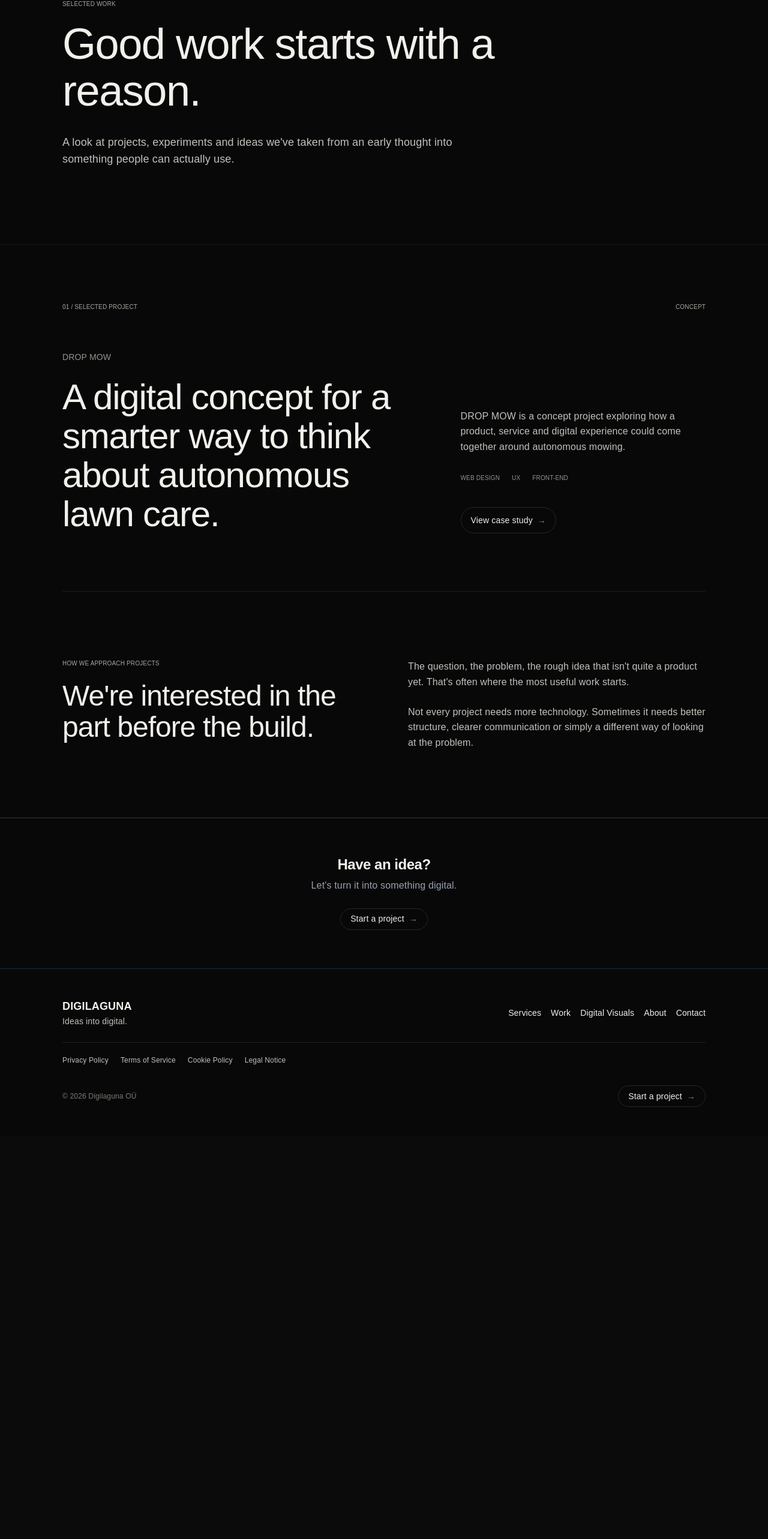
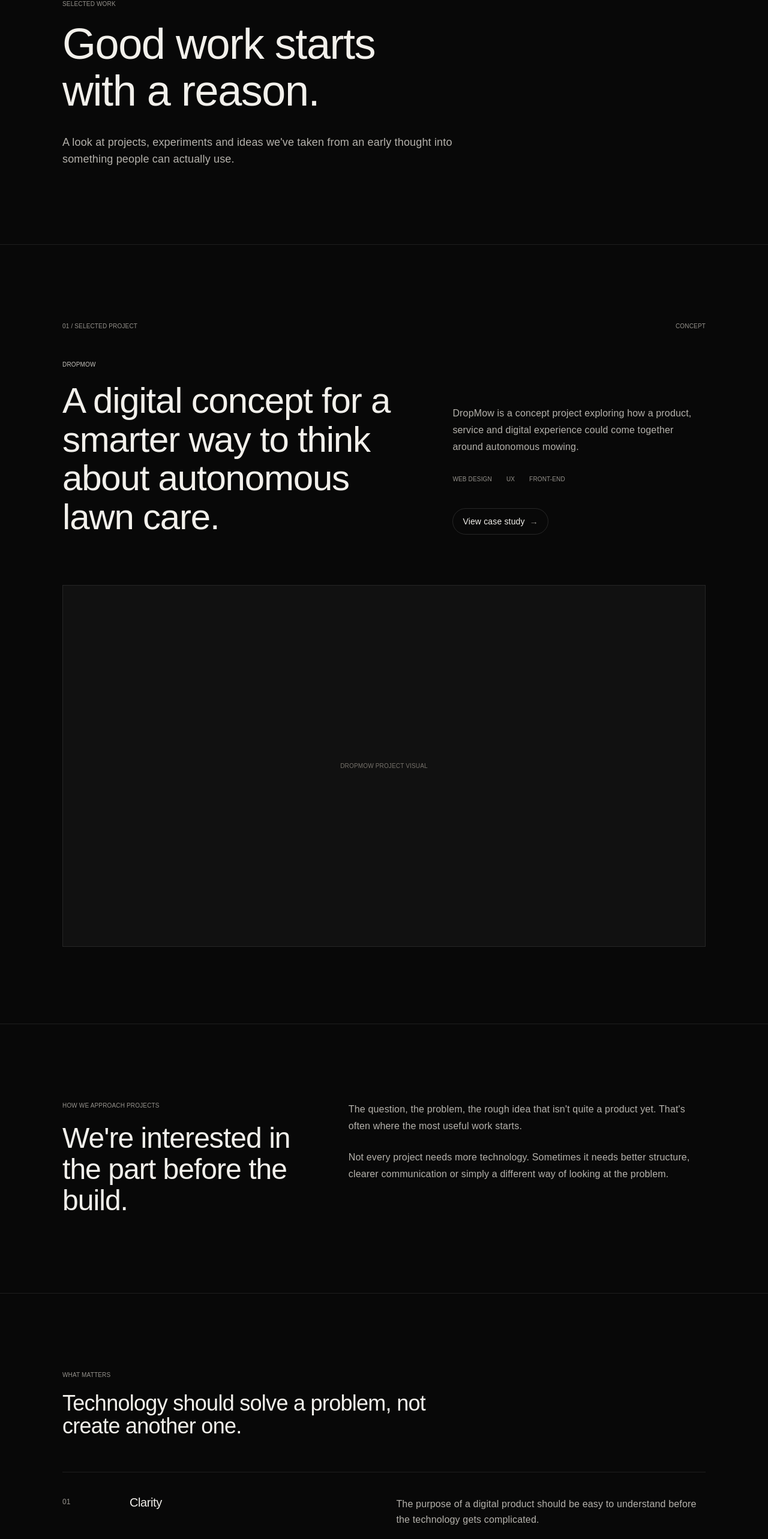
Before and after one commit to kaukaaslane/digilaguna, a Next.js app: page /work in a window 1280 px wide. Shown: the part 217-2782 px from the top of the page at 60% size. Before the commit the page ends 2110 px from the top, so only its background shows below. Built offline with nearby package versions, Linux system fonts and the light colour scheme.

Commit message:
Refine work page layout and styling

```diff
--- a/app/work/page.tsx
+++ b/app/work/page.tsx
@@ -3,20 +3,22 @@ import ProjectCTA from "../components/ProjectCTA";
 
 export default function Work() {
   return (
-    <div className="overflow-x-hidden bg-[#080808] text-[#f2f0eb]">
-      {/* Hero */}
-      <section className="border-b border-white/[0.08]">
+    <main className="overflow-x-hidden bg-[#080808] text-[#f2f0eb]">
+      {/* HERO */}
+      <section className="border-b border-white/[0.09]">
         <div className="site-container py-24 md:py-32">
           <div className="max-w-4xl">
-            <div className="mb-5 text-[10px] uppercase tracking-[0.22em] text-[#77736c]">
+            <div className="mb-5 text-[10px] font-medium uppercase tracking-[0.28em] text-[#66645f]">
               Selected work
             </div>
 
-            <h1 className="max-w-3xl text-5xl font-medium leading-[0.98] tracking-[-0.03em] md:text-7xl">
-              Good work starts with a reason.
+            <h1 className="max-w-3xl text-5xl font-medium leading-[0.98] tracking-[-0.04em] sm:text-6xl md:text-7xl">
+              Good work starts
+              <br className="hidden sm:block" />
+              with a reason.
             </h1>
 
-            <p className="mt-8 max-w-2xl text-base leading-7 text-[#a7a39b] md:text-lg">
+            <p className="mt-8 max-w-2xl text-base leading-7 text-[#88857e] sm:text-lg">
               A look at projects, experiments and ideas we&apos;ve taken from
               an early thought into something people can actually use.
             </p>
@@ -24,35 +26,38 @@ export default function Work() {
         </div>
       </section>
 
-      {/* Selected project */}
-      <section>
-        <div className="site-container">
-          <article className="border-b border-white/[0.08] py-16 md:py-24">
-            <div className="mb-16 flex items-center justify-between text-[10px] uppercase tracking-[0.18em] text-[#77736c]">
+      {/* SELECTED PROJECT */}
+      <section className="border-b border-white/[0.09]">
+        <div className="site-container py-24 md:py-32">
+          <article>
+            {/* Project meta */}
+            <div className="mb-12 flex flex-wrap items-center justify-between gap-4 text-[10px] font-medium uppercase tracking-[0.22em] text-[#66645f]">
               <span>01 / Selected project</span>
               <span>Concept</span>
             </div>
 
-            <div className="grid gap-12 md:grid-cols-[1fr_0.7fr] md:gap-20">
+            <div className="grid gap-12 lg:grid-cols-[1.15fr_0.85fr] lg:gap-20">
+              {/* Project introduction */}
               <div>
-                <div className="mb-6 text-sm uppercase tracking-[0.18em] text-[#66645f]">
-                  DROP MOW
+                <div className="mb-5 text-[10px] font-medium uppercase tracking-[0.28em] text-[#a7a39b]">
+                  DropMow
                 </div>
 
-                <h2 className="max-w-2xl text-4xl font-medium leading-[1.02] tracking-[-0.025em] md:text-6xl">
+                <h2 className="max-w-3xl text-4xl font-medium leading-[1.02] tracking-[-0.035em] sm:text-5xl md:text-6xl">
                   A digital concept for a smarter way to think about
                   autonomous lawn care.
                 </h2>
               </div>
 
-              <div className="flex flex-col justify-end">
-                <p className="text-sm leading-7 text-[#a7a39b] md:text-base">
-                  DROP MOW is a concept project exploring how a product,
+              {/* Project information */}
+              <div className="flex flex-col justify-end lg:pb-1">
+                <p className="max-w-xl text-base leading-7 text-[#88857e]">
+                  DropMow is a concept project exploring how a product,
                   service and digital experience could come together around
                   autonomous mowing.
                 </p>
 
-                <div className="mt-8 flex flex-wrap gap-x-5 gap-y-2 text-[10px] uppercase tracking-[0.16em] text-[#66645f]">
+                <div className="mt-8 flex flex-wrap gap-x-6 gap-y-2 text-[10px] font-medium uppercase tracking-[0.2em] text-[#66645f]">
                   <span>Web design</span>
                   <span>UX</span>
                   <span>Front-end</span>
@@ -64,6 +69,7 @@ export default function Work() {
                     className="group inline-flex h-11 items-center gap-2 rounded-full border border-white/12 px-4 text-sm font-medium text-[#f2f0eb] transition-colors duration-150 hover:bg-white/[0.04] focus-visible:outline-none focus-visible:ring-2 focus-visible:ring-white/60 focus-visible:ring-offset-2 focus-visible:ring-offset-[#080808]"
                   >
                     <span>View case study</span>
+
                     <span
                       aria-hidden
                       className="text-[#66645f] transition-colors duration-150 group-hover:text-[#f2f0eb]"
@@ -74,32 +80,39 @@ export default function Work() {
                 </div>
               </div>
             </div>
+
+            {/* Project visual placeholder */}
+            <div className="mt-16 aspect-[16/9] overflow-hidden border border-white/[0.09] bg-[#111] md:mt-20">
+              <div className="flex h-full items-center justify-center px-6 text-center text-[10px] font-medium uppercase tracking-[0.24em] text-[#444]">
+                DropMow project visual
+              </div>
+            </div>
           </article>
         </div>
       </section>
 
-      {/* What we look for */}
-      <section className="border-b border-white/[0.08]">
-        <div className="site-container py-20 md:py-28">
-          <div className="grid gap-10 md:grid-cols-2 md:gap-20">
+      {/* APPROACH */}
+      <section className="border-b border-white/[0.09]">
+        <div className="site-container py-24 md:py-32">
+          <div className="grid gap-12 lg:grid-cols-[0.8fr_1.2fr] lg:gap-20">
             <div>
-              <div className="mb-5 text-[10px] uppercase tracking-[0.22em] text-[#77736c]">
+              <div className="mb-5 text-[10px] font-medium uppercase tracking-[0.28em] text-[#66645f]">
                 How we approach projects
               </div>
 
-              <h2 className="max-w-xl text-3xl font-medium leading-[1.05] tracking-[-0.02em] md:text-5xl">
+              <h2 className="max-w-xl text-3xl font-medium leading-[1.05] tracking-[-0.03em] sm:text-4xl md:text-5xl">
                 We&apos;re interested in the part before the build.
               </h2>
             </div>
 
-            <div className="max-w-xl">
-              <p className="text-sm leading-7 text-[#a7a39b] md:text-base">
+            <div className="max-w-2xl">
+              <p className="text-base leading-7 text-[#88857e]">
                 The question, the problem, the rough idea that isn&apos;t
                 quite a product yet. That&apos;s often where the most useful
                 work starts.
               </p>
 
-              <p className="mt-6 text-sm leading-7 text-[#a7a39b] md:text-base">
+              <p className="mt-6 text-base leading-7 text-[#88857e]">
                 Not every project needs more technology. Sometimes it needs
                 better structure, clearer communication or simply a different
                 way of looking at the problem.
@@ -109,7 +122,61 @@ export default function Work() {
         </div>
       </section>
 
+      {/* PROJECT PRINCIPLES */}
+      <section className="border-b border-white/[0.09]">
+        <div className="site-container py-24 md:py-32">
+          <div className="mb-14 max-w-2xl">
+            <div className="mb-5 text-[10px] font-medium uppercase tracking-[0.28em] text-[#66645f]">
+              What matters
+            </div>
+
+            <h2 className="text-3xl font-medium leading-[1.05] tracking-[-0.03em] sm:text-4xl">
+              Technology should solve a problem, not create another one.
+            </h2>
+          </div>
+
+          <div className="border-t border-white/[0.09]">
+            {[
+              {
+                number: "01",
+                title: "Clarity",
+                description:
+                  "The purpose of a digital product should be easy to understand before the technology gets complicated.",
+              },
+              {
+                number: "02",
+                title: "Useful design",
+                description:
+                  "Design should make things easier to understand, navigate and use — not simply make them look different.",
+              },
+              {
+                number: "03",
+                title: "Right-sized technology",
+                description:
+                  "We use the technology a project actually needs instead of adding complexity for its own sake.",
+              },
+            ].map((item) => (
+              <div
+                key={item.number}
+                className="grid gap-4 border-b border-white/[0.09] py-8 md:grid-cols-[80px_0.8fr_1fr] md:gap-8 md:py-10"
+              >
+                <div className="text-xs text-[#66645f]">{item.number}</div>
+
+                <h3 className="text-lg font-medium tracking-[-0.015em] md:text-xl">
+                  {item.title}
+                </h3>
+
+                <p className="text-sm leading-6 text-[#88857e] md:text-base">
+                  {item.description}
+                </p>
+              </div>
+            ))}
+          </div>
+        </div>
+      </section>
+
+      {/* CTA */}
       <ProjectCTA />
-    </div>
+    </main>
   );
 }
```
